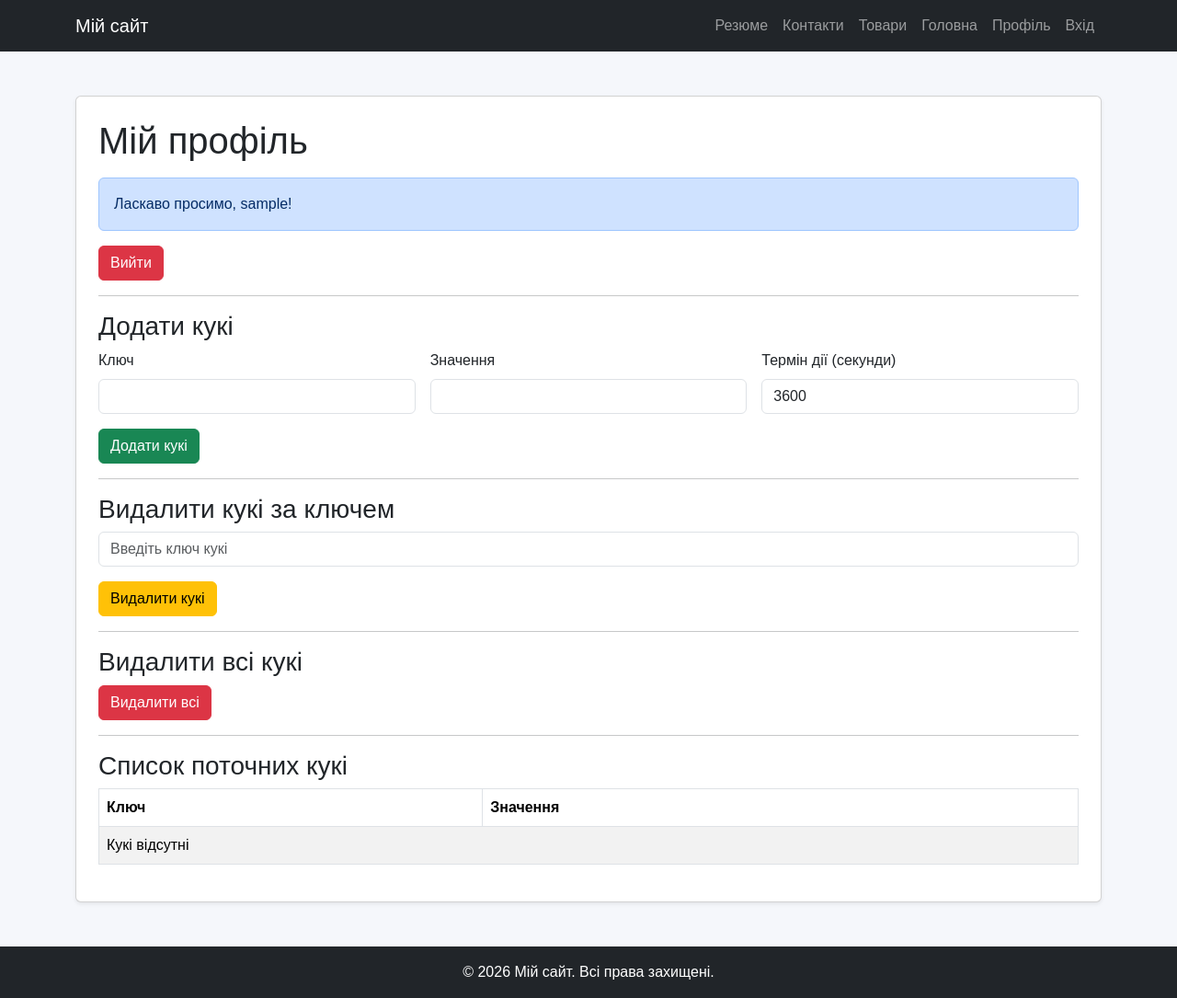
After one commit to DeksiE/flask-app-lab, a Flask app: page /users/profile in a window 1280 px wide. The commit adds this page. Shown: the whole page at 92% size. Run offline with Flask 3, Linux system fonts and the light colour scheme; the visitor is signed in with stand-in values (Sample User, id 1).

Commit message:
Add cookie management to user profile

```diff
--- a/app/__init__.py
+++ b/app/__init__.py
@@ -1,6 +1,9 @@
+import os
 from flask import Flask
 
 app = Flask(__name__)
+
+app.config['SECRET_KEY'] = os.environ['SECRET_KEY']
 
 from . import views
 from .users import users_bp
--- a/app/templates/_navbar.html
+++ b/app/templates/_navbar.html
@@ -19,6 +19,17 @@
                         Товари
                     </a>
                 </li>
+                <li class="nav-item">
+                    <a class="nav-link" href="{{ url_for('home') }}">Головна</a>
+                </li>
+
+                <li class="nav-item">
+                    <a class="nav-link" href="{{ url_for('users.profile') }}">Профіль</a>
+                </li>
+
+                <li class="nav-item">
+                    <a class="nav-link" href="{{ url_for('users.login') }}">Вхід</a>
+                </li>
             </ul>
         </div>
     </div>
--- a/app/templates/base.html
+++ b/app/templates/base.html
@@ -10,9 +10,23 @@
 <body>
     {% include '_navbar.html' %}
 
+
     <main class="container my-5">
+        {% with messages = get_flashed_messages(with_categories=true) %}
+            {% if messages %}
+                {% for category, message in messages %}
+                    <div class="alert alert-{{ category }} alert-dismissible fade show" role="alert">
+                        {{ message }}
+                        <button type="button" class="btn-close"
+                                data-bs-dismiss="alert" aria-label="Закрити"></button>
+                    </div>
+                {% endfor %}
+            {% endif %}
+        {% endwith %}
+
         {% block content %}{% endblock %}
     </main>
+
 
     {% include '_footer.html' %}
 
--- /dev/null
+++ b/app/users/templates/users/profile.html
@@ -0,0 +1,98 @@
+
+{% extends 'base.html' %}
+
+{% block content %}
+<div class="card shadow-sm">
+    <div class="card-body p-4">
+        <h1>Мій профіль</h1>
+
+        <div class="alert alert-primary mt-3">
+            Ласкаво просимо, {{ username }}!
+        </div>
+
+        <form method="POST" action="{{ url_for('users.logout') }}">
+            <button type="submit" class="btn btn-danger">
+                Вийти
+            </button>
+        </form>
+
+        <hr>
+
+        <h3>Додати кукі</h3>
+
+        <form method="POST" action="{{ url_for('users.add_cookie') }}">
+            <div class="row g-3">
+                <div class="col-md-4">
+                    <label class="form-label">Ключ</label>
+                    <input type="text" name="key" class="form-control" required>
+                </div>
+
+                <div class="col-md-4">
+                    <label class="form-label">Значення</label>
+                    <input type="text" name="value" class="form-control" required>
+                </div>
+
+                <div class="col-md-4">
+                    <label class="form-label">Термін дії (секунди)</label>
+                    <input type="number" name="max_age" class="form-control"
+                           value="3600" min="1" required>
+                </div>
+            </div>
+
+            <button type="submit" class="btn btn-success mt-3">
+                Додати кукі
+            </button>
+        </form>
+
+        <hr>
+
+        <h3>Видалити кукі за ключем</h3>
+
+        <form method="POST" action="{{ url_for('users.delete_cookie') }}">
+            <input type="text" name="key" class="form-control mb-3"
+                   placeholder="Введіть ключ кукі" required>
+
+            <button type="submit" class="btn btn-warning">
+                Видалити кукі
+            </button>
+        </form>
+
+        <hr>
+
+        <h3>Видалити всі кукі</h3>
+
+        <form method="POST" action="{{ url_for('users.delete_all_cookies') }}">
+            <button type="submit" class="btn btn-danger">
+                Видалити всі
+            </button>
+        </form>
+
+        <hr>
+
+        <h3>Список поточних кукі</h3>
+
+        <div class="table-responsive">
+            <table class="table table-striped table-bordered">
+                <thead>
+                    <tr>
+                        <th>Ключ</th>
+                        <th>Значення</th>
+                    </tr>
+                </thead>
+                <tbody>
+                    {% for key, value in cookies.items() %}
+                    <tr>
+                        <td>{{ key }}</td>
+                        <td>{{ value }}</td>
+                    </tr>
+                    {% else %}
+                    <tr>
+                        <td colspan="2">Кукі відсутні</td>
+                    </tr>
+                    {% endfor %}
+                </tbody>
+            </table>
+        </div>
+    </div>
+</div>
+{% endblock %}
--- a/app/users/views.py
+++ b/app/users/views.py
@@ -1,4 +1,4 @@
-from flask import render_template, request, redirect, url_for
+from flask import render_template, request, redirect, url_for, session, flash, make_response
 from . import users_bp
 
 @users_bp.route('/hi/<name>')
@@ -14,3 +14,100 @@ def greetings(name):
 @users_bp.route('/admin')
 def admin():
     return redirect(url_for('users.greetings', name='administrator', age=45))
+
+@users_bp.route('/login', methods=['GET', 'POST'])
+def login():
+    if request.method == 'POST':
+        username = request.form.get('username')
+        password = request.form.get('password')
+
+        if username == 'admin' and password == '12345':
+            session['username'] = username
+            flash('Вхід виконано успішно!', 'success')
+            return redirect(url_for('users.profile'))
+
+        flash('Неправильний логін або пароль!', 'danger')
+        return redirect(url_for('users.login'))
+
+    return render_template('users/login.html', title='Вхід')
+
+
+@users_bp.route('/profile')
+def profile():
+    username = session.get('username')
+
+    if not username:
+        flash('Спочатку увійдіть у систему!', 'danger')
+        return redirect(url_for('users.login'))
+
+    cookies = {
+        key: value
+        for key, value in request.cookies.items()
+        if key != 'session'
+    }
+
+    return render_template(
+        'users/profile.html',
+        title='Профіль',
+        username=username,
+        cookies=cookies
+    )
+
+
+@users_bp.route('/logout', methods=['POST'])
+def logout():
+    session.pop('username', None)
+    flash('Ви вийшли із системи.', 'info')
+    return redirect(url_for('users.login'))
+
+@users_bp.route('/cookies/add', methods=['POST'])
+def add_cookie():
+    if 'username' not in session:
+        return redirect(url_for('users.login'))
+
+    key = request.form.get('key', '').strip()
+    value = request.form.get('value', '')
+    max_age = request.form.get('max_age', 3600, type=int)
+
+    if not key or key.lower() == 'session':
+        flash('Некоректна або зарезервована назва кукі!', 'danger')
+        return redirect(url_for('users.profile'))
+
+    response = make_response(redirect(url_for('users.profile')))
+    response.set_cookie(key, value, max_age=max_age)
+
+    flash('Кукі успішно додано!', 'success')
+    return response
+
+
+@users_bp.route('/cookies/delete', methods=['POST'])
+def delete_cookie():
+    if 'username' not in session:
+        return redirect(url_for('users.login'))
+
+    key = request.form.get('key', '').strip()
+
+    if not key or key.lower() == 'session':
+        flash('Некоректна або зарезервована назва кукі!', 'danger')
+        return redirect(url_for('users.profile'))
+
+    response = make_response(redirect(url_for('users.profile')))
+    response.delete_cookie(key)
+
+    flash('Кукі видалено!', 'success')
+    return response
+
+
+@users_bp.route('/cookies/delete-all', methods=['POST'])
+def delete_all_cookies():
+    if 'username' not in session:
+        return redirect(url_for('users.login'))
+
+    response = make_response(redirect(url_for('users.profile')))
+
+    for key in request.cookies:
+        if key != 'session':
+            response.delete_cookie(key)
+
+    flash('Кукі видалено!', 'success')
+    return response
```
Also changed, not shown: app/users/templates/users/login.html (added, +32 -0 lines), 2 other files.
